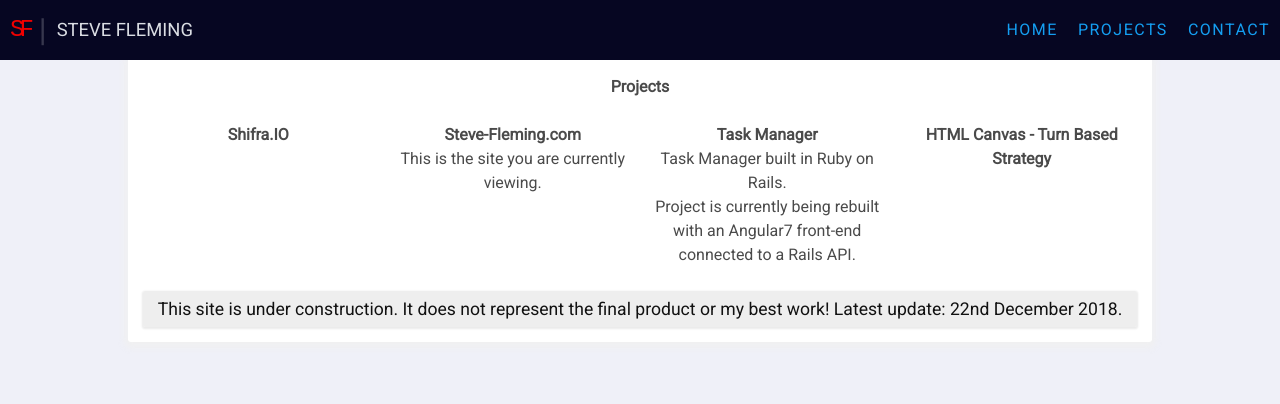
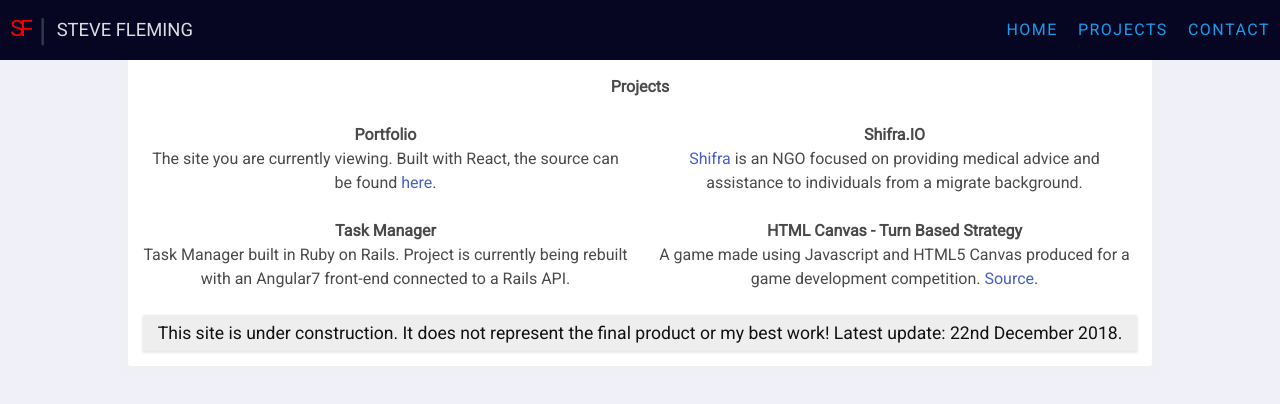
Before and after one commit to StephenFleming96/sf-portfolio, a React app: page /projects in a window 1280 px wide. Shown: the top 404 px of the page. Built offline with nearby package versions, Linux system fonts and the light colour scheme.

Commit message:
page content update 5th Jan

```diff
--- a/src/pages/home.js
+++ b/src/pages/home.js
@@ -6,8 +6,8 @@ import { NavLink } from "react-router-dom";
 
 const Home = () => (
   <div>
-    <div className="columns flex flex-hoz-center">
-      <div className="column three-quart section-home flex-item-center">
+    <div className="flex flex-hoz-center">
+      <div className="three-quart section-home flex-item-center">
         <h2>About Me</h2>
         <br/>
         <p>
@@ -27,7 +27,7 @@ const Home = () => (
 
     <br />
 
-    <div className="columns">
+    <div className="">
       <div className="column section-content">
         <h3>
           <NavLink to="/projects">Projects</NavLink>
--- a/src/pages/home.scss
+++ b/src/pages/home.scss
@@ -7,11 +7,3 @@ $social-background: rgba(240, 240, 240, 0.8);
 .section-home p {
 	width: 100%;
 }
-
-.section-home h2 {
-	font-size: 130%;
-}
-
-.section-content h3 {
-	font-size: 120%;
-}
--- a/src/pages/projects.js
+++ b/src/pages/projects.js
@@ -1,33 +1,52 @@
 import React from "react";
-import './projects.scss'
+import "./projects.scss";
 
 const Projects = () => (
-  <div className="">
-    <div className="columns flex flex-hoz-center">
-      <div className="column full">
-        <h2>Projects</h2>
+  <div>
+    <div className="columns">
+      <div className="column is-full flex-hoz-center">
+        <div className="">
+          <h2>Projects</h2>
+        </div>
       </div>
     </div>
 
-    <div className="columns project-items text-centered">
-      <div className="column">
+    <div className="columns text-centered">
+      <div className="column is-one-half">
+        <h3>Portfolio</h3>
+        <p className="half">
+          The site you are currently viewing. Built with React, the source can
+          be found{" "}
+          <a href="https://github.com/StephenFleming96/sf-portfolio">here</a>.
+        </p>
+      </div>
+      <div className="column is-one-half">
         <h3>Shifra.IO</h3>
+        <p className="half">
+          <a href="shifra.io">Shifra</a> is an NGO focused on providing medical
+          advice and assistance to individuals from a migrate background.
+        </p>
+      </div>
+    </div>
+    <div className="columns text-centered">
+      <div className="column is-one-half">
+        <h3>Task Manager</h3>
+        <p className="half">
+          Task Manager built in Ruby on Rails. Project is currently being
+          rebuilt with an Angular7 front-end connected to a Rails API.
+        </p>
       </div>
 
-      <div className="column">
-        <h3>Steve-Fleming.com</h3>
-        <p>This is the site you are currently viewing.</p>
-      </div>
-
-      <div className="column">
-        <h3>Task Manager</h3>
-        <p>Task Manager built in Ruby on Rails.</p>
-        <p>Project is currently being rebuilt with an Angular7 front-end connected to a Rails API.</p>
-      </div>
-
-      <div className="column">
+      <div className="column is-one-half">
         <h3>HTML Canvas - Turn Based Strategy</h3>
-        <p></p>
+        <p className="half">
+          A game made using Javascript and HTML5 Canvas produced for a game
+          development competition.{" "}
+          <a href="https://github.com/StephenFleming96/Canvas-JS-Turn-Based-Strategy">
+            Source
+          </a>
+          .
+        </p>
       </div>
     </div>
   </div>
--- a/src/pages/projects.scss
+++ b/src/pages/projects.scss
@@ -1,3 +1,3 @@
-.project-items .column {
-	min-width: 250px;
+.flex-row .column {
+	width: 33%;
 }
```
